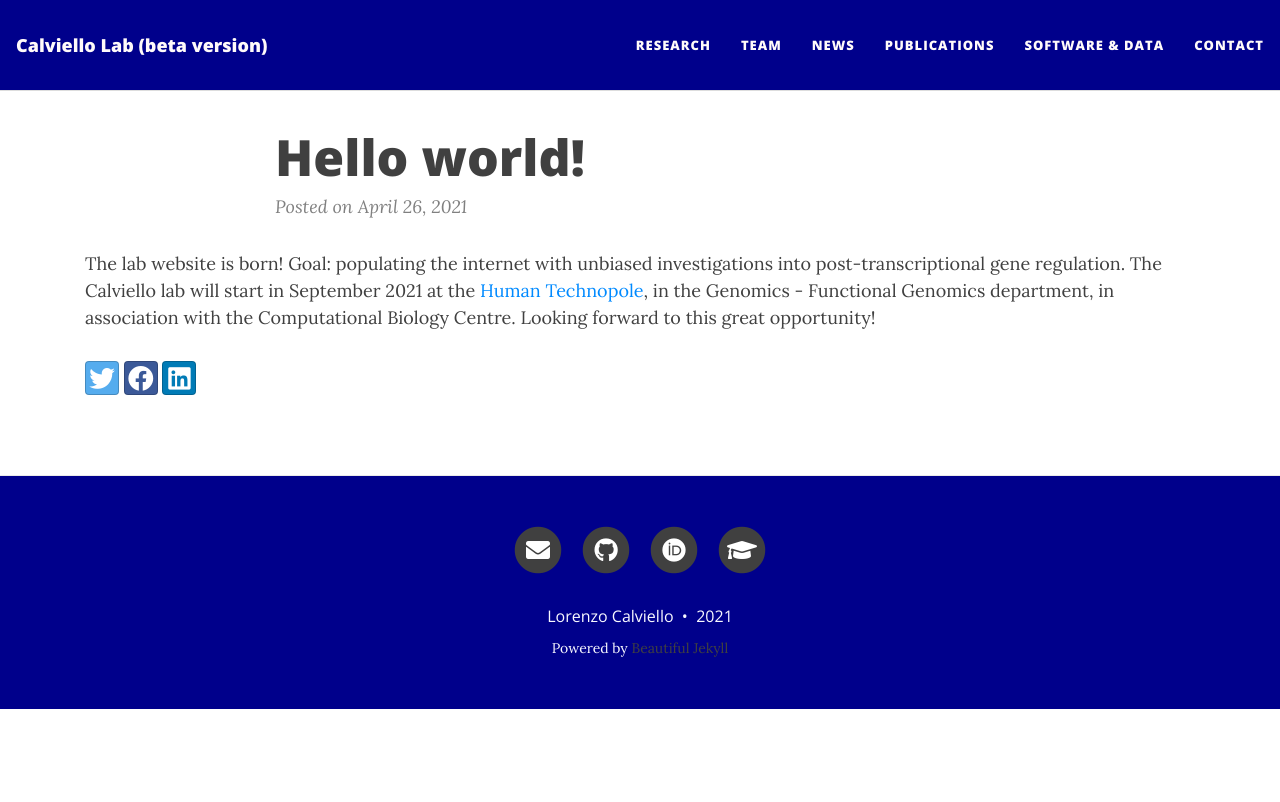
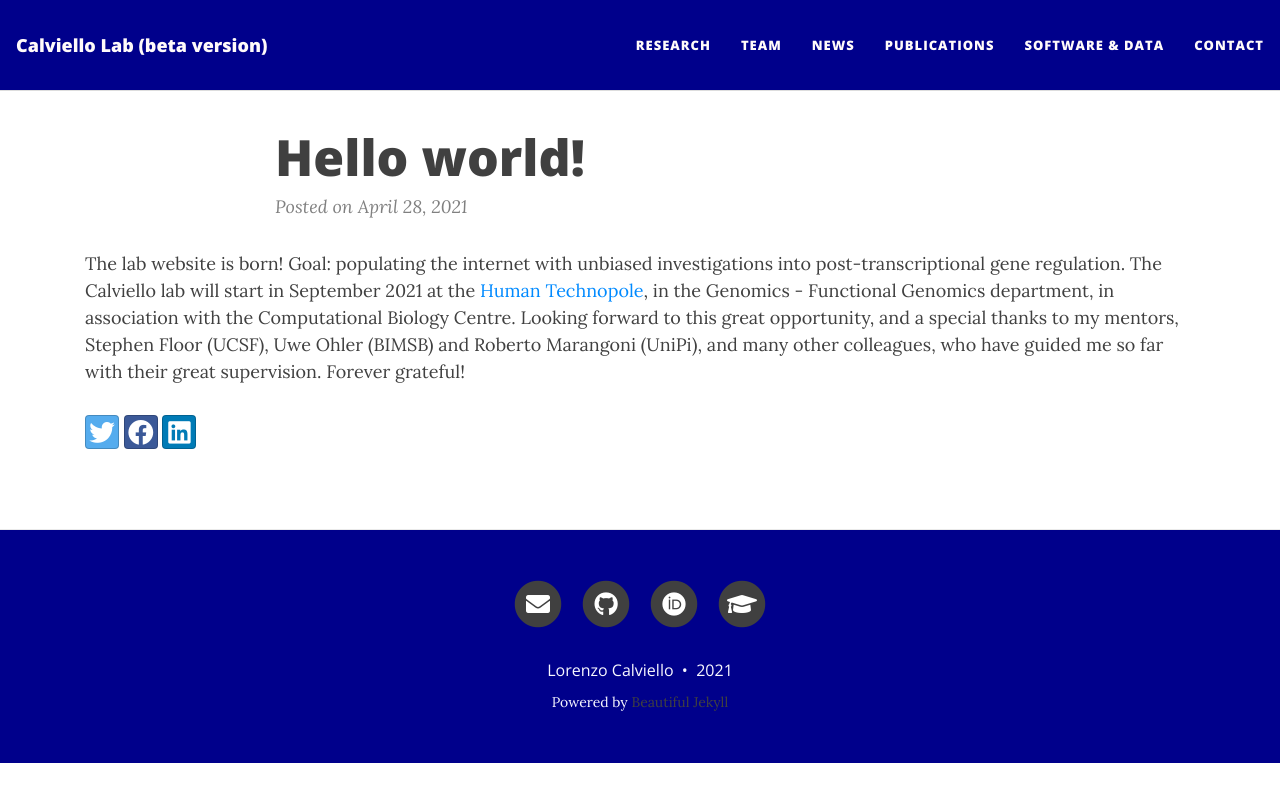
Before and after one commit to calviellolab/calviellolab.github.io, a Jekyll site: the page built from _posts/2021-04-05-helloworld.md, in a window 1280 px wide. Shown: the top 802 px of the page. Built offline with Jekyll 4.4.1, drawn with Linux system fonts in a browser that asks for light colours; nearby versions of some CDN libraries.

Commit message:
Update 2021-04-05-helloworld.md

```diff
--- a/_posts/2021-04-05-helloworld.md
+++ b/_posts/2021-04-05-helloworld.md
@@ -1,9 +1,9 @@
 ---
 layout: post
 title:  "Hello world!"
-date:   2021-04-26
+date:   2021-04-28
 ---
 
 The lab website is born! Goal: populating the internet with unbiased investigations into post-transcriptional gene regulation.
 The Calviello lab will start in September 2021 at the <a href="https://humantechnopole.it/" target="_blank">Human Technopole</a>, in the Genomics - Functional Genomics department, in association with the Computational Biology Centre.
-Looking forward to this great opportunity!
+Looking forward to this great opportunity, and a special thanks to my mentors, Stephen Floor (UCSF), Uwe Ohler (BIMSB) and Roberto Marangoni (UniPi), and many other colleagues, who have guided me so far with their great supervision. Forever grateful!
```
